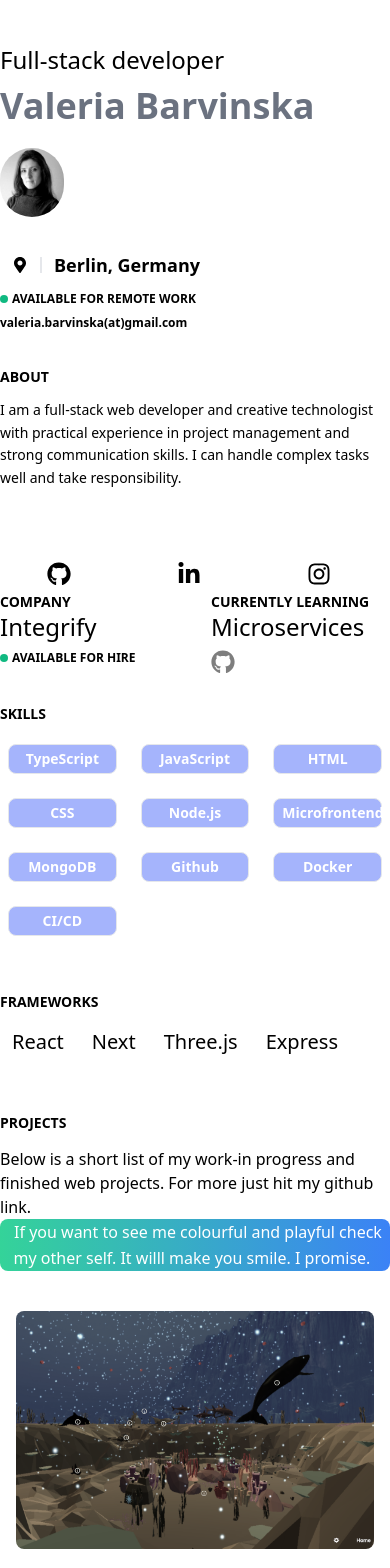
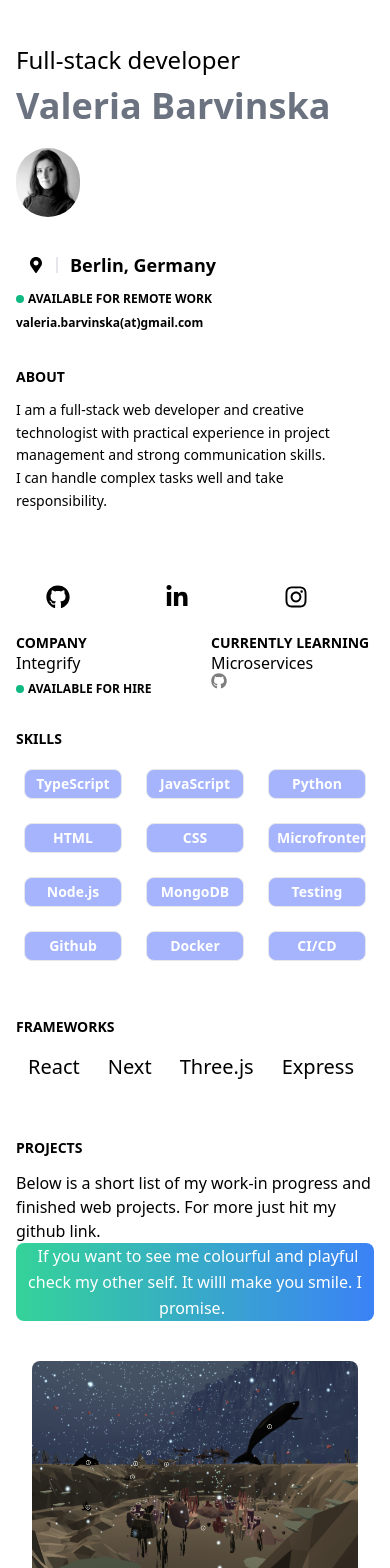
Before and after one commit to faultyagatha/devprofile, a React (Create React App) app: page / in a window 390 px wide. Shown: the top 1568 px of the page. Built offline with nearby package versions, Linux system fonts and the light colour scheme.

Commit message:
add responsiveness

```diff
--- a/src/components/MainBody/index.tsx
+++ b/src/components/MainBody/index.tsx
@@ -1,6 +1,5 @@
 import React from "react";
 
-// import { About } from "../About";
 import { Projects } from "../Projects";
 import { Skills } from "../Skills";
 import { Summary } from "../Summary";
@@ -10,7 +9,7 @@ import { IMainBody } from '../../interfaces';
 
 export const MainBody = ({ profile, projects }: IMainBody): JSX.Element => {
   return (
-    <main className="lg:w-3/4 lg:pl-8 xl:pl-12">
+    <main className="px-4 lg:w-3/4 lg:pl-8 xl:pl-12">
       <Summary profile={profile} />
 
       <div className="flex flex-wrap">
@@ -22,7 +21,6 @@ export const MainBody = ({ profile, projects }: IMainBody): JSX.Element => {
         </div>
       </div>
 
-      {/* {profile.about && <About about={profile.about} />} */}
       <Projects projects={projects} />
     </main>
   );
--- a/src/components/Project/index.tsx
+++ b/src/components/Project/index.tsx
@@ -7,7 +7,7 @@ import { ProjectTags } from "../ProjectTags";
 interface IProject {
   name: string;
   image: string;
-  liveUrl: string;
+  liveUrl?: string;
   url: string;
   description: string;
   status: string;
--- a/src/components/Projects/index.tsx
+++ b/src/components/Projects/index.tsx
@@ -6,7 +6,7 @@ interface IProject {
   projects: {
     name: string,
     image: string,
-    liveUrl: string;
+    liveUrl?: string;
     url: string,
     description: string,
     status: string,
--- a/src/components/Sidebar/index.tsx
+++ b/src/components/Sidebar/index.tsx
@@ -10,7 +10,7 @@ import { ISidebar } from '../../interfaces';
 
 export const Sidebar = ({ profile, social }: ISidebar): JSX.Element => {
   return (
-    <aside className="flex justify-center w-full lg:w-1/4 lg:px-6 xl:px-12">
+    <aside className="flex justify-center w-full px-4 lg:w-1/4 lg:px-6 xl:px-12">
       <div className="flex flex-col justify-between">
         <div>
           <h2 className="font-header font-light text-front text-2xl leading-none mb-4">
--- a/src/components/SocialLinks/index.tsx
+++ b/src/components/SocialLinks/index.tsx
@@ -5,12 +5,12 @@ import { ISocialLinks } from '../../interfaces';
 
 export const SocialLinks = ({ social }: ISocialLinks): JSX.Element => {
   return (
-    <div className="flex w-full justify-around">
+    <div className="pb-6 flex w-full justify-around">
       {social.map(({ network, url }) => {
         return (
           <a
             aria-label={network}
-            className="inline-flex w-12 justify-center items-center rounded-full -ml-3 hover:shadow-lg transition-shadow duration-150"
+            className="inline-flex w-12 rounded-full -ml-3 hover:shadow-lg transition-shadow duration-150"
             href={url}
             key={network}
             rel="noopener noreferrer"
--- a/src/components/Summary/index.tsx
+++ b/src/components/Summary/index.tsx
@@ -9,7 +9,7 @@ export const Summary = ({ profile }: ISummary): JSX.Element => (
       <h5 className="font-header font-semibold text-front text-sm uppercase">
         Company
       </h5>
-      <h3 className="font-header font-light text-2xl text-front leading-tight">
+      <h3 className="font-header font-light lg:text-2xl text-front leading-tight">
         {profile.company}
       </h3>
       {profile.for_hire && (
@@ -23,7 +23,7 @@ export const Summary = ({ profile }: ISummary): JSX.Element => (
       <h5 className="font-header font-semibold text-front text-sm uppercase">
         Currently learning
       </h5>
-      <div className="font-header font-light text-2xl text-front leading-tight">
+      <div className="font-header font-light lg:text-2xl text-front leading-tight">
         {profile.focus.intro}
         {profile.focus.url && (
           <div>
--- a/src/data/index.ts
+++ b/src/data/index.ts
@@ -8,15 +8,17 @@ export const data = {
     company: "Integrify",
     for_hire: true,
     remote: true,
-    about: "I  am a full-stack web developer and creative technologist with practical experience in project management and strong communication skills. I can handle complex tasks well and take responsibility.",
+    about: "I  am a full-stack web developer and creative technologist with practical experience in project management and strong communication skills.\n I can handle complex tasks well and take responsibility.",
     skills: [
       "TypeScript",
       "JavaScript",
+      "Python",
       "HTML",
       "CSS",
+      "Microfrontends",
       "Node.js",
-      "Microfrontends",
       "MongoDB",
+      "Testing",
       "Github",
       "Docker",
       "CI/CD",
@@ -38,7 +40,7 @@ export const data = {
       name: "Installation App",
       image: "img/project-installation.png",
       url: "https://github.com/faultyagatha/custom-web-framework-ts",
-      description: "A work in process. Yet to become a 3d installation app for museums.",
+      description: "A work in process. Yet to become a template app of a 3d info-stand for museums.",
       status: "in process",
       tags: ["Typescript", "React", "Redux", "Chakra UI", "Three.js"],
       icon: "images/profile.jpg",
```
Also changed, not shown: src/components/Skill/skill.svg (deleted).
